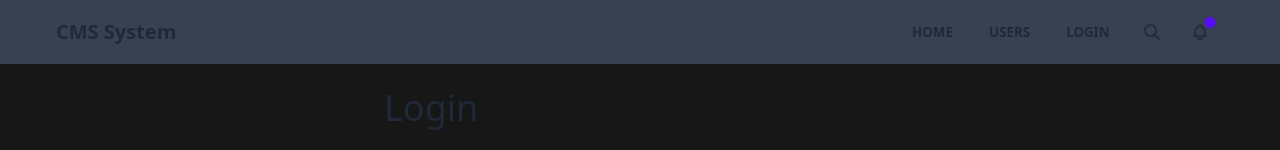
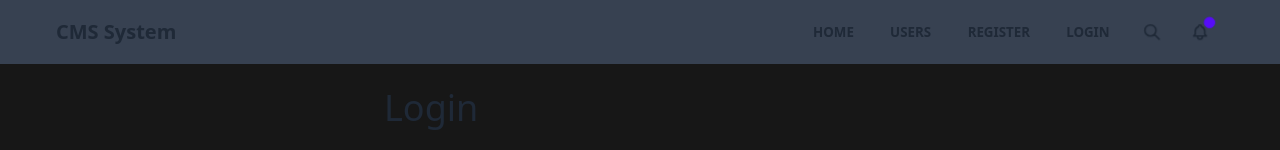
Before and after one commit to NyarehD/prismatic-next, a Next.js app: page /auth/login in a window 1280 px wide. Shown: the top 150 px of the page. Built offline with nearby package versions, Linux system fonts and the light colour scheme; no server answers.

Commit message:
Add: Register in NavBar

```diff
--- a/components/NavBar.tsx
+++ b/components/NavBar.tsx
@@ -26,7 +26,10 @@
                 </Link>
               </li>
               :
-              <li><button className="btn btn-ghost" onClick={() => signIn()}>Login</button></li>
+              <>
+                <li><Link href="/auth/register" className="btn btn-ghost">Register</Link></li>
+                <li><button className="btn btn-ghost" onClick={() => signIn()}>Login</button></li>
+              </>
           }
         </ul>
         <button className="btn btn-ghost btn-circle">
```
